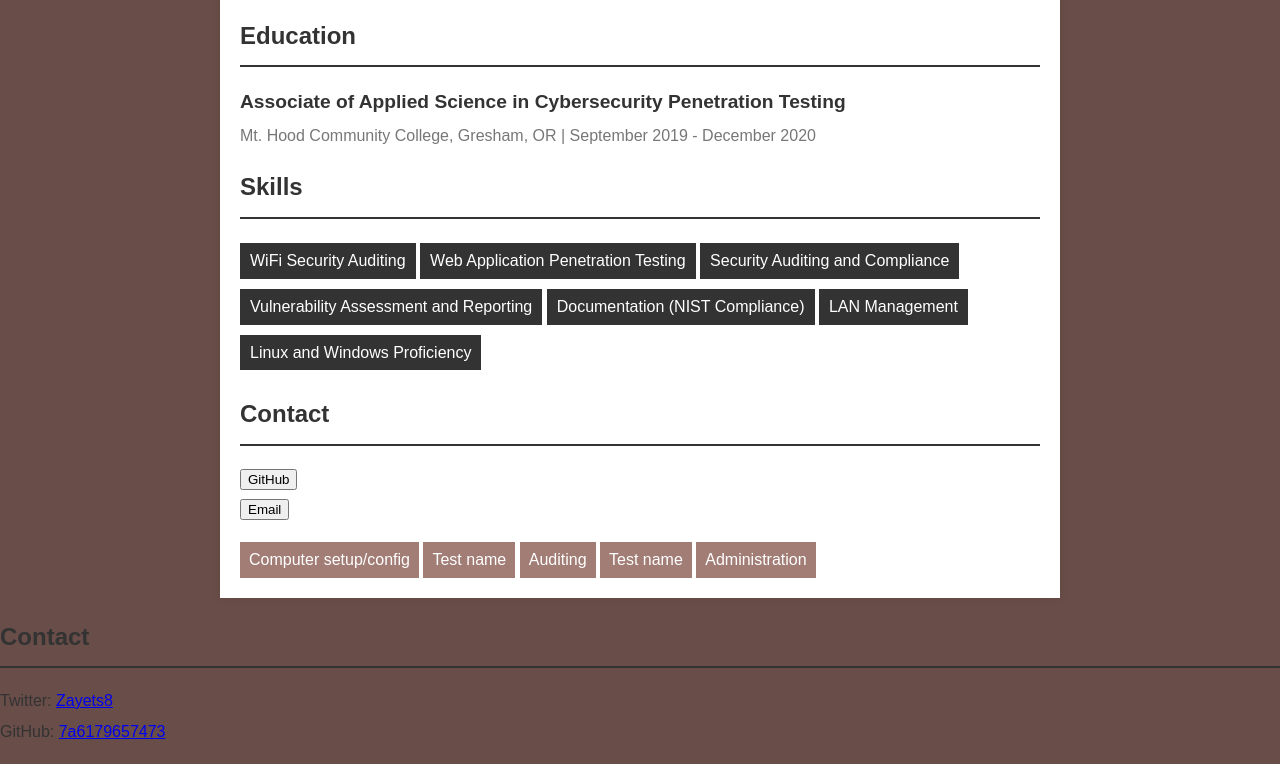
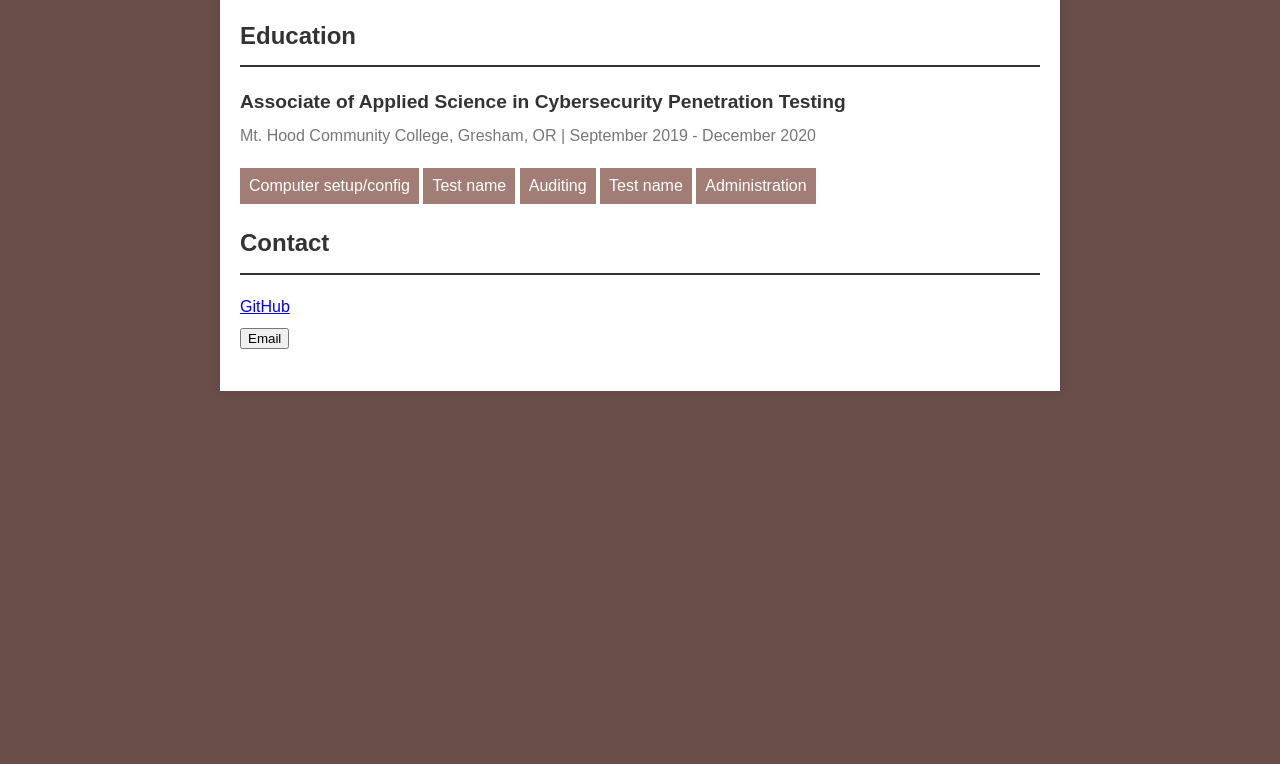
Before and after one commit to 7a6179657473/7a6179657473.github.io, a plain HTML site: page index.html in a window 1280 px wide. Shown: the part 1534-2298 px from the top of the page. After the commit the page ends 1945 px from the top, so only its background shows below. Drawn offline with Linux system fonts and the light colour scheme.

Commit message:
cleanups
took some stuff out, moved in dropbox's

```diff
--- a/index.html
+++ b/index.html
@@ -224,24 +224,6 @@
         </div>
 
         <div class="section skills">
-            <h2>Skills</h2>
-            <ul>
-                <li>WiFi Security Auditing</li>
-                <li>Web Application Penetration Testing</li>
-                <li>Security Auditing and Compliance</li>
-                <li>Vulnerability Assessment and Reporting</li>
-                <li>Documentation (NIST Compliance)</li>
-                <li>LAN Management</li>
-                <li>Linux and Windows Proficiency</li>
-            </ul>
-        </div>
-        <div class="section contact">
-            <h2>Contact</h2>
-            <ul>
-                <li><a href="https://github.com/7a6179657473" target="_blank"><button>GitHub</button></a></li>
-                <li><a href="mailto:"><button>Email</button></a></li>
-            </ul>
-        </div>
           <div class="dropdown">
             <button class="dropbtn">Computer setup/config</button>
             <div class="dropdown-content">
@@ -284,34 +266,13 @@
               <a href="#">3</a>
             </div>
           </div>
-
-
-
-
-
-<! ---------   ! >
-
-            </ul>
         </div>
         <div class="section contact">
             <h2>Contact</h2>
             <ul>
-                <li>Twitter: <a href="https://twitter.com/zayets8" title="Twitter">Zayets8</a></li>
-                <li>GitHub:   <a href="https://github.com/7a6179657473" title="Github">7a6179657473 </a></li>
+                <li><a href="https://github.com/7a6179657473" target="_blank">GitHub</a></li>
+                <li><a href="mailto:"><button>Email</button></a></li>
             </ul>
-        </div>
         </div>
 </body>
 </html>
-
-
-
-<!--- <div class="dropdown">
-<button class="dropbtn">Dropdown</button>
-<div class="dropdown-content">
-<a href="#">Link 1</a>
-<a href="#">Link 2</a>
-<a href="#">Link 3</a>
-</div>
-
-!>
```
Lines whose indentation alone changed are shown as unchanged.
